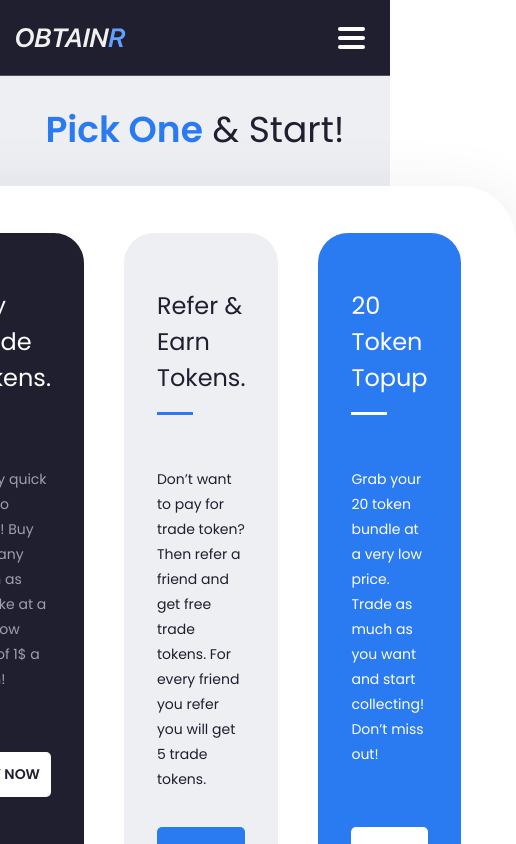
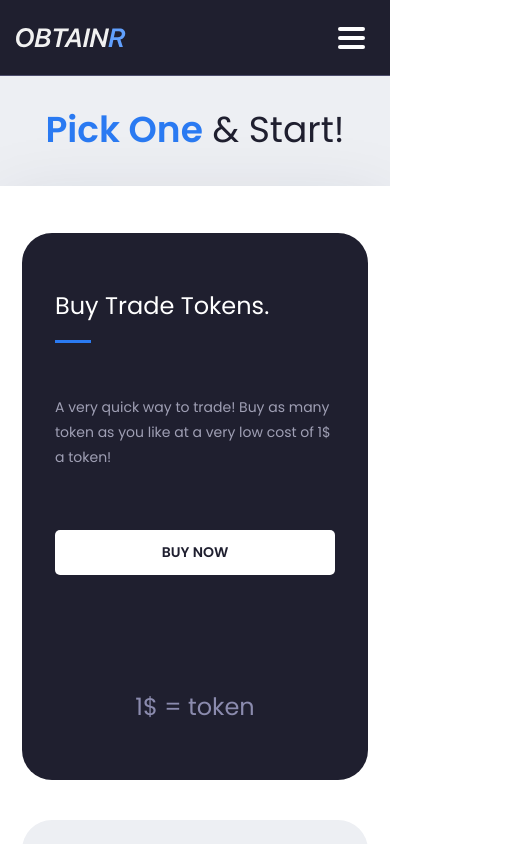
Before and after one commit to sourabhbucha/saurabh_task, a React (Create React App) app: page / in a window 390 px wide. Shown: the top 844 px of the page, 516 px wide, since content can reach past the window. Built offline with nearby package versions, Linux system fonts and the light colour scheme.

Commit message:
responsive

```diff
--- a/src/components/Pricing/Pricing.css
+++ b/src/components/Pricing/Pricing.css
@@ -192,3 +192,56 @@
   margin-top: 0;
   padding-bottom: 100px;
 }
+
+@media only screen and (max-width: 1310px) {
+  .Pricing3 > p {
+    color: #ffffff;
+    margin-bottom: 35px;
+  }
+}
+@media only screen and (max-width: 1250px) {
+  .PricingArea {
+    width: 98vw;
+  }
+  .Pricing-grid {
+    grid-template-columns: 1fr 1fr 1fr 1fr 1fr 1fr 1fr 1fr 1fr 1fr 1fr 1fr;
+    max-width: 900px;
+  }
+  .Pricing1 {
+    grid-column: 1/7;
+  }
+  .Pricing2 {
+    grid-column: 7/13;
+  }
+  .Pricing3 {
+    grid-column: 4/10;
+  }
+}
+@media only screen and (max-width: 650px) {
+  .PricingArea {
+    width: 100vw;
+  }
+  .Pricing-grid {
+    grid-template-columns: 1fr;
+    max-width: 400px;
+    padding: 47px 22px;
+  }
+  .Pricing1 {
+    grid-column: 1/2;
+  }
+  .Pricing2 {
+    grid-column: 1/2;
+  }
+  .Pricing3 {
+    grid-column: 1/2;
+  }
+}
+@media only screen and (max-width: 400px) {
+  .Pricing-grid {
+    grid-template-columns: 1fr;
+    max-width: 400px;
+    padding: 47px 22px;
+    border-radius: 0;
+    box-shadow: 0px 21px 74px rgba(12, 29, 62, 0.12);
+  }
+}
```
